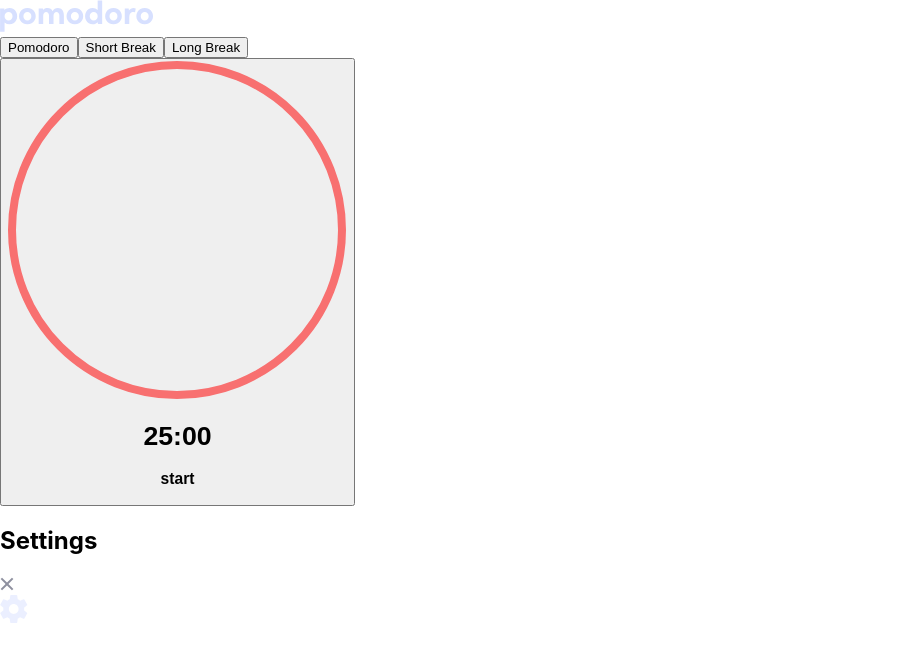
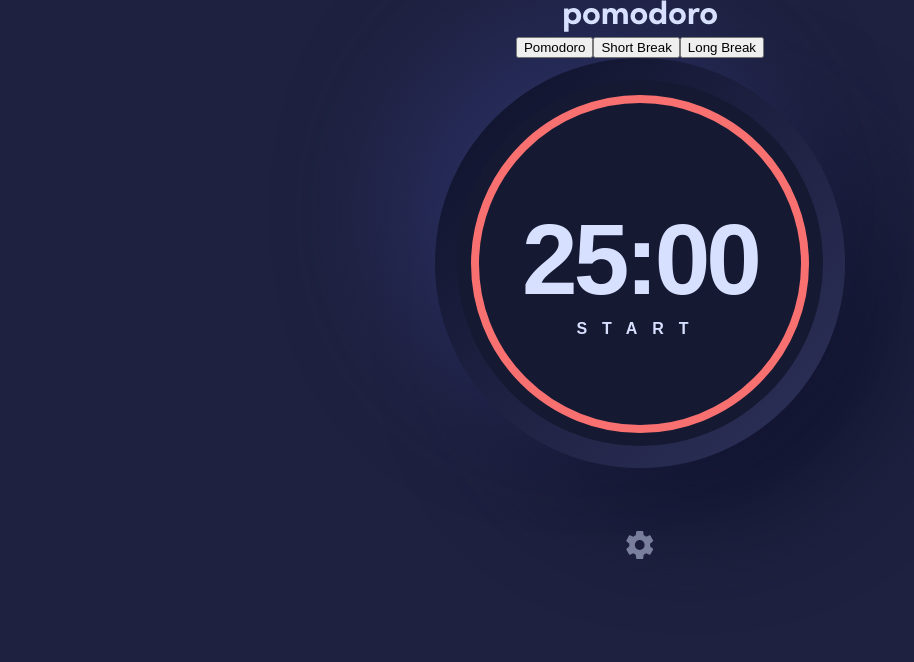
Before and after one commit to Esther-Guo/pomodoro-app-fm, a React (Create React App) app: page / in a window 1280 px wide. Shown: the top 662 px of the page, without its empty margins (0-914 px from the left). Built offline with nearby package versions, Linux system fonts and the light colour scheme.

Commit message:
finish clock style

```diff
--- a/src/App.css
+++ b/src/App.css
@@ -0,0 +1,112 @@
+@import url("https://fonts.googleapis.com/css2?family=Kumbh+Sans:wght@700&family=Roboto+Slab:wght@700&family=Space+Mono:wght@700&display=swap");
+
+body {
+    background: #1e213f;
+    text-align: center;
+    margin: 0;
+}
+
+h1, h2, h3, h4, p, ul, li {
+    margin: 0;
+    padding: 0;
+}
+
+h1 {
+    font-size: 100px;
+    line-height: 1.2;
+    font-weight: 700;
+    letter-spacing: -4px;
+}
+
+h2 {
+    font-size: 28px;
+    line-height: 34px;
+    font-weight: 700;
+}
+
+h3 {
+    font-size: 16px;
+    line-height: 19px;
+    font-weight: 700;
+    letter-spacing: 15px;
+    text-transform: uppercase;
+}
+
+h4 {
+    font-size: 13px;
+    font-weight: bold;
+    line-height: 16px;
+    letter-spacing: 5px;
+    text-transform: uppercase;
+}
+
+p {
+    font-size: 14px;
+    font-weight: 700;
+    line-height: 18px;
+    text-transform: lowercase;
+}
+
+.kumbh { font-family: "Kumbh Sans", sans-serif;}
+.roboto { font-family: "Roboto Slab", sans-serif;}
+.space { font-family: "Space Mono", sans-serif;}
+
+.clock {
+    margin: 0 auto 79px;
+    background: linear-gradient(315deg, #2e325a 0%, #0e112a 100%);
+    border: none;
+    border-radius: 50%;
+    height: 410px;
+    width: 410px;
+    margin-bottom: 63px;
+    display: flex;
+    justify-content: center;
+    align-items: center;
+    box-shadow: -50px -50px 100px #272c5a, 50px 50px 100px #121530;;
+}
+
+.clock .main-button {
+    cursor: pointer;
+    background: #161932;
+    border: none;
+    border-radius: 50%;
+    height: 366px;
+    width: 366px;
+    color: #d7e0ff;
+    position: relative;
+    outline: transparent;
+    display: -webkit-box;
+    display: -ms-flexbox;
+    display: flex;
+    flex-direction: column;
+    justify-content: center;
+    align-items: center;
+}
+
+.clock h1 {
+    margin-top: 10px;
+}
+
+.clock .progress-ring {
+    position: absolute;
+    margin: auto;
+}
+
+.clock .progress-ring__circle {
+    transition: stroke-dashoffset 0.35s;
+    transform: rotate(-90deg);
+    transform-origin: 50% 50%;
+}
+
+
+.clock .progress-ring__circle .red {
+    stroke: #f87070;
+}
+
+.clock .progress-ring__circle .purple {
+    stroke: #d881f8;
+}
+
+.clock .progress-ring__circle .blue {
+    stroke: #70f3f8;
+}
--- a/src/App.js
+++ b/src/App.js
@@ -5,15 +5,16 @@ import Clock from "./components/Clock";
 import Settings from "./components/Settings";
 import { useEffect, useState } from "react";
 import clsx from "clsx";
+import "./App.css";
 
 function App() {
   const [pomodoro, setPomodoro] = useState(25);
   const [shortBreak, setShortBreak] = useState(5);
   const [longBreak, setLongBreak] = useState(15);
 
-  const [timer, setTimer] = useState(25*60);
-  const [start, setStart] = useState(false);
-  const [pause, setPause] = useState(false);
+  const [timer, setTimer] = useState(25*60); // total seconds
+  const [start, setStart] = useState(false); // session started/ended
+  const [pause, setPause] = useState(false); // session started/paused
   const [session, setSession] = useState("pomodoro"); // pomodoro | short | long
 
   const [font, setFont] = useState("kumbh"); // kumbh | roboto | space
@@ -65,6 +66,7 @@ function App() {
         setStart(false);
       }
     }
+    // session ended
     else {
       if (session === 'pomodoro') setTimer(pomodoro*60);
       if (session === 'short') setTimer(shortBreak*60);
@@ -86,13 +88,13 @@ function App() {
                 setPause={setPause}
                 pause={pause}
                 timer={timer}
-                // session={session}
                 themeColor={themeColor}
-                // pomodoro={pomodoro}
-                // short={shortBreak}
-                // long={longBreak}
+                session={session}
+                pomodoro={pomodoro}
+                short={shortBreak}
+                long={longBreak}
         />
-        <Settings apply={closeSettings}/>
+        {/* <Settings apply={closeSettings}/> */}
         <img src={SettingsIcon} alt="settings icon" className="settings-icon" onClick={openSettings}/>
       </div>
     </div>
--- a/src/components/Clock.js
+++ b/src/components/Clock.js
@@ -1,6 +1,8 @@
 import clsx from 'clsx';
+import { useEffect } from 'react';
+import { useState } from 'react/cjs/react.development';
 
-const Clock = ({ setStart, start, setPause, pause, timer, themeColor }) => {
+const Clock = ({ setStart, start, setPause, pause, timer, themeColor, session, pomodoro, short, long }) => {
 
     const ringColor = clsx('progress-ring__circle', {
         red: themeColor === 'red',
@@ -15,6 +17,28 @@ const Clock = ({ setStart, start, setPause, pause, timer, themeColor }) => {
             setPause(!pause);
         }
     }
+
+    useEffect(() => {
+        const circle = document.querySelector('#circle');
+        const radius = circle.r.baseVal.value;
+        const circumference = radius * 2 * Math.PI;
+        circle.style.strokeDasharray = `${circumference} ${circumference}`;
+        circle.style.strokeDashoffset = circumference;
+
+        let percent = 1;
+        if (session === 'pomodoro') {
+            percent = (timer / (pomodoro * 60)) * 100;
+        }
+        if (session === 'short') {
+            percent = (timer / (short * 60)) * 100;
+        }
+        if (session === 'long') {
+            percent = (timer / (long * 60)) * 100;
+        }
+        const offset = circumference - (percent / 100) * circumference;
+        circle.style.strokeDashoffset = offset;
+
+    }, [timer, session, pomodoro, short, long])
 
     return (
         <div className="clock">
```
